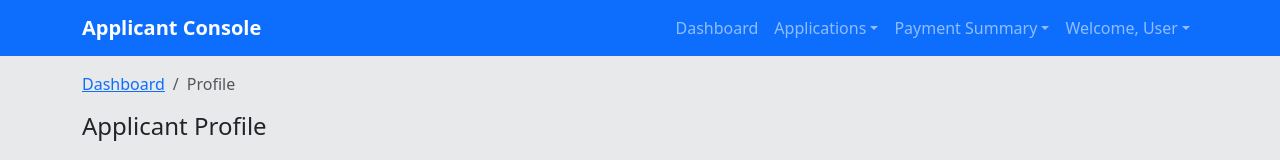
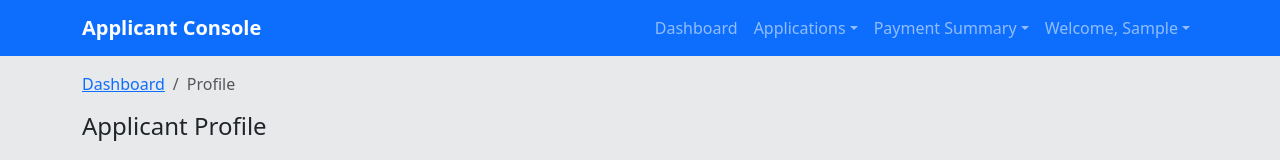
Before and after one commit to Sir-Dave/Bowen-Admissions, a React (Create React App) app: page /profile in a window 1280 px wide. Shown: the top 160 px of the page. Built offline with nearby package versions, Linux system fonts and the light colour scheme; sample sign-in values are in the browser's storage.

Commit message:
Display first name in header

```diff
--- a/src/components/Header.tsx
+++ b/src/components/Header.tsx
@@ -6,7 +6,7 @@ import NavDropdown from 'react-bootstrap/NavDropdown';
 import { AuthContext } from '../context/AuthContext';
 
 const Header: React.FC = () => {
-  const { logout } = AuthContext();
+  const { user, logout } = AuthContext();
 
   return (
     <>
@@ -27,7 +27,7 @@ const Header: React.FC = () => {
               <NavDropdown.Item href="#">Application Fee</NavDropdown.Item>
             </NavDropdown>
 
-            <NavDropdown title="Welcome, User" id="user-dropdown">
+            <NavDropdown title={`Welcome, ${user?.firstName}`} id="user-dropdown">
               <NavDropdown.Item href='/profile'>Profile </NavDropdown.Item>
               <NavDropdown.Item href="/settings"> Settings </NavDropdown.Item>
               <NavDropdown.Item onClick={logout}> Logout </NavDropdown.Item>
```
